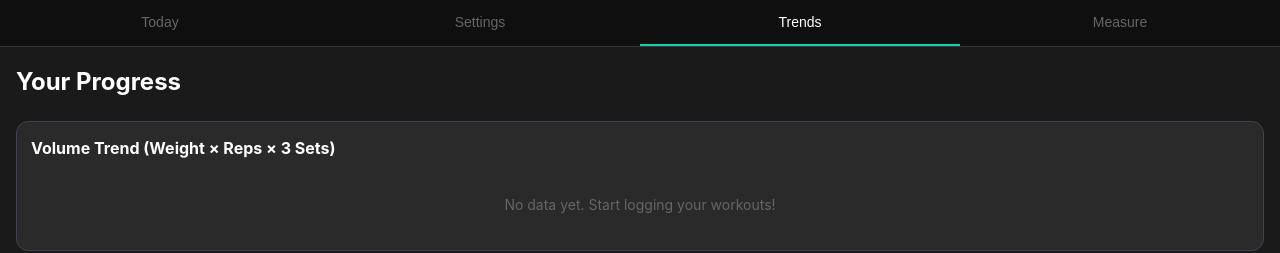
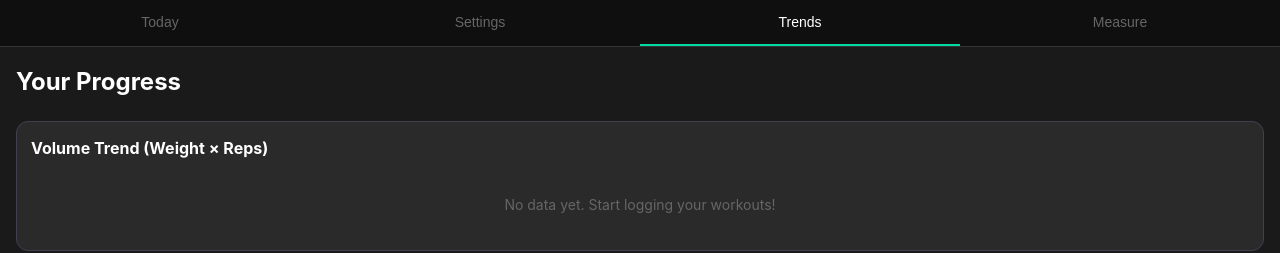
Before and after one commit to shobhitc1/wedding-fit-tracker, a React (Vite) app: page / in a window 1280 px wide. Both pictures are taken after a click on the button "Trends". Shown: the top 253 px of the page. Built offline with nearby package versions, Linux system fonts and the light colour scheme.

Commit message:
Update Comparison.jsx

```diff
--- a/src/pages/Comparison.jsx
+++ b/src/pages/Comparison.jsx
@@ -6,99 +6,110 @@ export default function Comparison({ logs, exercises }) {
   const [editingLog, setEditingLog] = useState(null)
   const [editValues, setEditValues] = useState({})
 
-  // Group logs by exercise and week
+  const dayNames = ['Sunday', 'Monday', 'Tuesday', 'Wednesday', 'Thursday', 'Friday', 'Saturday']
+
+  // Group logs by exercise and week (for graph/table above)
   const groupedData = useMemo(() => {
     const grouped = {}
+    logs.forEach(log => {
+      if (!grouped[log.exerciseName]) grouped[log.exerciseName] = {}
+      const logDate = new Date(log.date)
+      const weekStart = new Date(logDate)
+      weekStart.setDate(logDate.getDate() - logDate.getDay())
+      const weekKey = weekStart.toISOString().split('T')[0]
+      if (!grouped[log.exerciseName][weekKey]) grouped[log.exerciseName][weekKey] = []
+      grouped[log.exerciseName][weekKey].push(log)
+    })
+    return grouped
+  }, [logs])
+
+  const volumeData = useMemo(() => {
+    const data = {}
+    Object.entries(groupedData).forEach(([exerciseName, weeks]) => {
+      data[exerciseName] = []
+      Object.entries(weeks)
+        .sort(([a], [b]) => a.localeCompare(b))
+        .forEach(([week, logsInWeek]) => {
+          const totalVolume = logsInWeek.reduce((sum, log) => sum + (log.weight * log.reps), 0)
+          data[exerciseName].push({ week: week.split('-').slice(1).join('-'), volume: totalVolume })
+        })
+    })
+    return data
+  }, [groupedData])
+
+  const chartData = useMemo(() => {
+    if (Object.keys(volumeData).length === 0) return []
+    const weeks = new Set()
+    Object.values(volumeData).forEach(exWeeks => exWeeks.forEach(item => weeks.add(item.week)))
+    const sortedWeeks = Array.from(weeks).sort()
+    return sortedWeeks.map(week => {
+      const dataPoint = { week }
+      Object.entries(volumeData).forEach(([exerciseName, exWeeks]) => {
+        const weekData = exWeeks.find(w => w.week === week)
+        dataPoint[exerciseName] = weekData?.volume || 0
+      })
+      return dataPoint
+    })
+  }, [volumeData])
+
+  const percentageChange = useMemo(() => {
+    const changes = []
+    Object.entries(volumeData).forEach(([exerciseName, weeks]) => {
+      if (weeks.length >= 2) {
+        const lastWeek = weeks[weeks.length - 1]
+        const prevWeek = weeks[weeks.length - 2]
+        const change = prevWeek.volume === 0 ? '0.0' : ((lastWeek.volume - prevWeek.volume) / prevWeek.volume * 100).toFixed(1)
+        changes.push({ exercise: exerciseName, lastWeek: lastWeek.volume, prevWeek: prevWeek.volume, changePercent: change })
+      }
+    })
+    return changes
+  }, [volumeData])
+
+  // ----- NEW: Week -> Day grouped raw log table -----
+  const weeklyLogTable = useMemo(() => {
+    if (!logs || logs.length === 0) return []
+
+    // Find earliest date to anchor Week 1
+    const sortedDates = [...logs].map(l => l.date).sort()
+    const firstDate = new Date(sortedDates[0])
+    const firstWeekStart = new Date(firstDate)
+    firstWeekStart.setDate(firstDate.getDate() - firstDate.getDay()) // Sunday start
+
+    const weeksMap = {}
 
     logs.forEach(log => {
-      if (!grouped[log.exerciseName]) {
-        grouped[log.exerciseName] = {}
-      }
-
       const logDate = new Date(log.date)
       const weekStart = new Date(logDate)
       weekStart.setDate(logDate.getDate() - logDate.getDay())
       const weekKey = weekStart.toISOString().split('T')[0]
 
-      if (!grouped[log.exerciseName][weekKey]) {
-        grouped[log.exerciseName][weekKey] = []
-      }
-      grouped[log.exerciseName][weekKey].push(log)
+      if (!weeksMap[weekKey]) weeksMap[weekKey] = {}
+      const dayName = dayNames[logDate.getDay()]
+      if (!weeksMap[weekKey][dayName]) weeksMap[weekKey][dayName] = []
+      weeksMap[weekKey][dayName].push(log)
     })
 
-    return grouped
-  }, [logs])
+    const sortedWeekKeys = Object.keys(weeksMap).sort()
+    const dayOrder = ['Monday', 'Tuesday', 'Wednesday', 'Thursday', 'Friday', 'Saturday', 'Sunday']
 
-  // Calculate volume per exercise per week
-  const volumeData = useMemo(() => {
-    const data = {}
+    return sortedWeekKeys.map((weekKey, idx) => {
+      const daysInWeek = dayOrder
+        .filter(day => weeksMap[weekKey][day])
+        .map(day => ({
+          day,
+          entries: weeksMap[weekKey][day].sort((a, b) => {
+            if (a.exerciseName !== b.exerciseName) return a.exerciseName.localeCompare(b.exerciseName)
+            return a.setNum - b.setNum
+          })
+        }))
 
-    Object.entries(groupedData).forEach(([exerciseName, weeks]) => {
-      data[exerciseName] = []
-
-      Object.entries(weeks)
-        .sort(([weekA], [weekB]) => weekA.localeCompare(weekB))
-        .forEach(([week, logsInWeek]) => {
-          const totalVolume = logsInWeek.reduce((sum, log) => {
-            return sum + (log.weight * log.reps * 3) // 3 sets
-          }, 0)
-
-          data[exerciseName].push({
-            week: week.split('-').slice(1).join('-'),
-            volume: totalVolume,
-            exerciseName
-          })
-        })
-    })
-
-    return data
-  }, [groupedData])
-
-  // Prepare graph data (combine all exercises)
-  const chartData = useMemo(() => {
-    if (Object.keys(volumeData).length === 0) return []
-
-    const weeks = new Set()
-    Object.values(volumeData).forEach(exerciseWeeks => {
-      exerciseWeeks.forEach(item => weeks.add(item.week))
-    })
-
-    const sortedWeeks = Array.from(weeks).sort()
-    const result = []
-
-    sortedWeeks.forEach(week => {
-      const dataPoint = { week }
-      Object.entries(volumeData).forEach(([exerciseName, weeks]) => {
-        const weekData = weeks.find(w => w.week === week)
-        dataPoint[exerciseName] = weekData?.volume || 0
-      })
-      result.push(dataPoint)
-    })
-
-    return result
-  }, [volumeData])
-
-  // Calculate week-over-week % change
-  const percentageChange = useMemo(() => {
-    const changes = []
-
-    Object.entries(volumeData).forEach(([exerciseName, weeks]) => {
-      if (weeks.length >= 2) {
-        const lastWeek = weeks[weeks.length - 1]
-        const prevWeek = weeks[weeks.length - 2]
-        const change = ((lastWeek.volume - prevWeek.volume) / prevWeek.volume * 100).toFixed(1)
-
-        changes.push({
-          exercise: exerciseName,
-          lastWeek: lastWeek.volume,
-          prevWeek: prevWeek.volume,
-          changePercent: change
-        })
+      return {
+        weekNumber: idx + 1,
+        weekStartLabel: weekKey,
+        days: daysInWeek
       }
     })
-
-    return changes
-  }, [volumeData])
+  }, [logs])
 
   const handleEditLog = (log) => {
     setEditingLog(log)
@@ -107,13 +118,12 @@ export default function Comparison({ logs, exercises }) {
 
   const handleSaveEdit = async () => {
     if (!editingLog) return
-
     await db.logs.update(editingLog.id, {
       weight: editValues.weight,
       reps: editValues.reps
     })
-
     setEditingLog(null)
+    window.location.reload() // simple refresh to reflect edit everywhere
   }
 
   const colors = ['#00d9a3', '#00a3d9', '#d9a300', '#a300d9', '#d90000']
@@ -124,7 +134,7 @@ export default function Comparison({ logs, exercises }) {
 
       {/* Volume Trend Graph */}
       <div className="chart-container">
-        <h2>Volume Trend (Weight × Reps × 3 Sets)</h2>
+        <h2>Volume Trend (Weight × Reps)</h2>
         {chartData.length > 0 ? (
           <ResponsiveContainer width="100%" height={300}>
             <LineChart data={chartData}>
@@ -158,14 +168,14 @@ export default function Comparison({ logs, exercises }) {
             <thead>
               <tr>
                 <th>Exercise</th>
-                <th>Last Week Volume</th>
-                <th>Prev Week Volume</th>
+                <th>Last Week</th>
+                <th>Prev Week</th>
                 <th>Change %</th>
               </tr>
             </thead>
             <tbody>
               {percentageChange.map((item, idx) => (
-                <tr key={idx} className={item.changePercent > 0 ? 'positive' : 'negative'}>
+                <tr key={idx}>
                   <td>{item.exercise}</td>
                   <td>{Math.round(item.lastWeek)}</td>
                   <td>{Math.round(item.prevWeek)}</td>
@@ -181,14 +191,23 @@ export default function Comparison({ logs, exercises }) {
         )}
       </div>
 
-      {/* Raw Log Table */}
+      {/* Weekly Grouped Log Table */}
       <div className="table-container">
         <h2>All Logged Data</h2>
-        {logs && logs.length > 0 ? (
+        {weeklyLogTable.length > 0 ? (
+          weeklyLogTable.map(week => (
+            <div key={week.weekStartLabel} style={{ marginBottom: '24px' }}>
+              <h3 style={{ color: '#00d9a3', fontSize: '16px', margin: '16px 0 8px' }}>
+                Week {week.weekNumber}
+              </h3>
+              {week.days.map(({ day, entries }) => (
+                <div key={day} style={{ marginBottom: '12px' }}>
+                  <div style={{ color: '#fff', fontWeight: 600, fontSize: '14px', marginBottom: '6px' }}>
+                    {day}
+                  </div>
                   <table className="data-table">
                     <thead>
                       <tr>
-                <th>Date</th>
                         <th>Exercise</th>
                         <th>Set</th>
                         <th>Weight (kg)</th>
@@ -197,18 +216,14 @@ export default function Comparison({ logs, exercises }) {
                       </tr>
                     </thead>
                     <tbody>
-              {logs.sort((a, b) => new Date(b.date) - new Date(a.date)).map((log, idx) => (
+                      {entries.map((log, idx) => (
                         <tr key={`${log.date}-${log.exerciseName}-${log.setNum}-${idx}`}>
-                  <td>{log.date}</td>
                           <td>{log.exerciseName}</td>
                           <td>{log.setNum}</td>
                           <td>{log.weight}</td>
                           <td>{log.reps}</td>
                           <td>
-                    <button
-                      className="edit-log-btn"
-                      onClick={() => handleEditLog(log)}
-                    >
+                            <button className="edit-log-btn" onClick={() => handleEditLog(log)}>
                               Edit
                             </button>
                           </td>
@@ -216,6 +231,10 @@ export default function Comparison({ logs, exercises }) {
                       ))}
                     </tbody>
                   </table>
+                </div>
+              ))}
+            </div>
+          ))
         ) : (
           <p className="no-data">No logs yet.</p>
         )}
```
Lines whose indentation alone changed are shown as unchanged.
